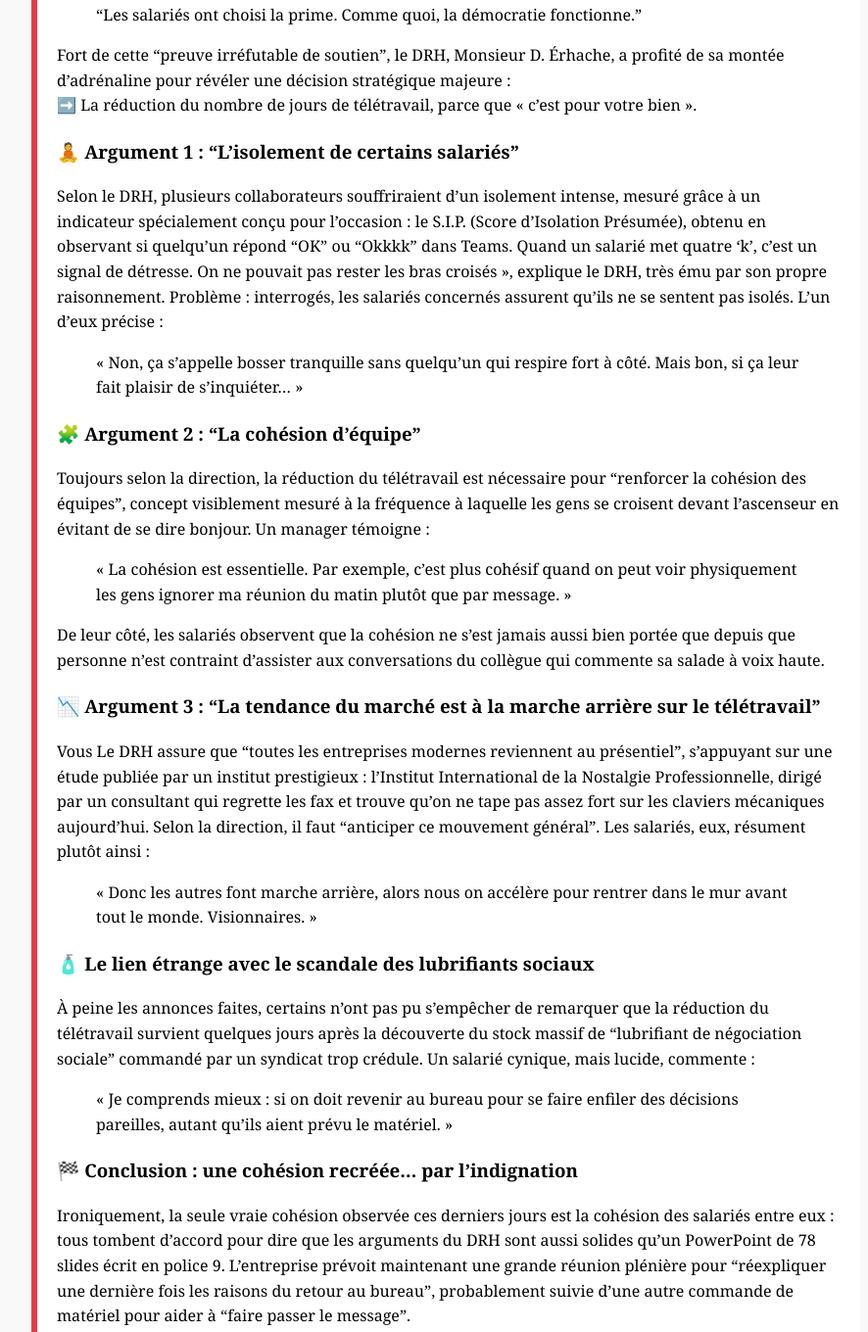
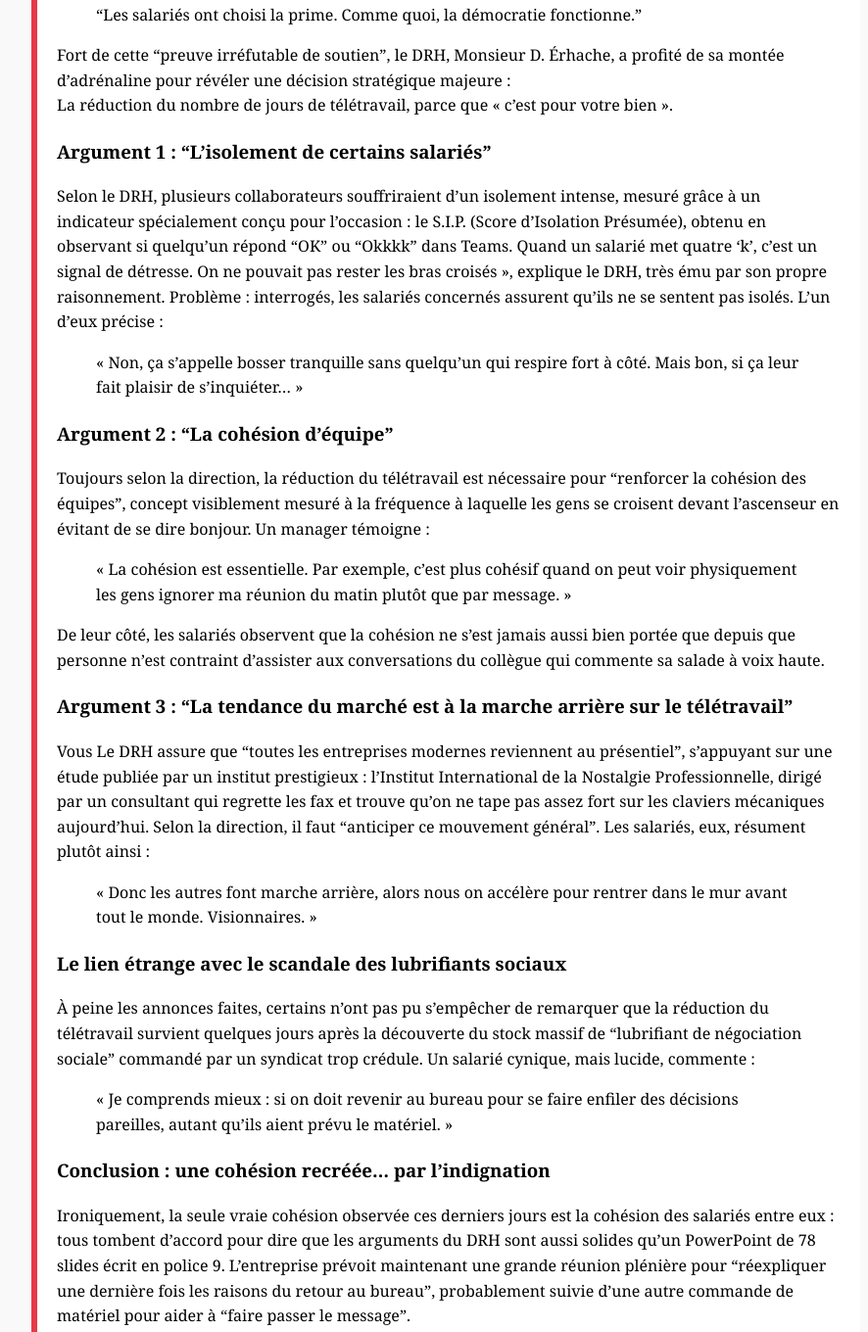
Before and after one commit to aurelie830/AdoptionFlocon, a plain HTML site: page index.html in a window 1280 px wide. Shown: the part 1909-3269 px from the top of the page at 98% size, without its empty margins (315-1201 px from the left). Drawn offline with Linux system fonts and the light colour scheme.

Commit message:
Update index.html

```diff
--- a/index.html
+++ b/index.html
@@ -184,13 +184,13 @@ Le syndicat concurrent FO’Fois a réagi immédiatement :</p>
 <blockquote>« C’est honteux. Nous, au moins, quand on doit se faire rouler dessus, on ne demande rien, on vient avec notre propre matériel. C’est une question de dignité syndicale. »</blockquote>
 <p>La CGC’Q, pas en reste, réclame un audit “de viscosité et d’intégrité”.</p>
 <br/>
-<p>📉 L’ambiance interne atteint le fond… puis creuse encore
+<p>L’ambiance interne atteint le fond… puis creuse encore
 Les groupes WhatsApp internes ont explosé en mèmes :
 un montage montrant le DRH tenant une pompe à vaseline façon “conférence TEDx : Réinventons le dialogue social”.
 un faux tutoriel intitulé : “Négociations 2025 : comment éviter que ça pique ?”
 Un salarié témoigne :</p>
 <blockquote>« On savait que ça glissait déjà, mais là on a atteint un niveau de lubrification qui dépasse les normes européennes. »</blockquote>
-<p>🧨 La direction tente de reprendre la main
+<p>La direction tente de reprendre la main
 Face à l’ampleur du scandale, une cellule de crise a été installée. Elle propose pour l’instant :
 un atelier “Dire non en restant étanche”,
 une formation managériale “Négocier sans accessoires”,
@@ -207,20 +207,20 @@ Selon nos informations, un plan de communication interne est déjà prêt :</p>
 Après un référendum interne particulièrement nuancé — “Voulez-vous une prime ou rien ?” — dont le résultat aurait stupéfié même un pangolin, la direction a annoncé fièrement :</p>
 <blockquote>“Les salariés ont choisi la prime. Comme quoi, la démocratie fonctionne.”</blockquote>
 <p>Fort de cette “preuve irréfutable de soutien”, le DRH, Monsieur D. Érhache, a profité de sa montée d’adrénaline pour révéler une décision stratégique majeure :</br>
-➡️ La réduction du nombre de jours de télétravail, parce que « c’est pour votre bien ».</p>
-<h3>🧘 Argument 1 : “L’isolement de certains salariés”</h3>
+ La réduction du nombre de jours de télétravail, parce que « c’est pour votre bien ».</p>
+<h3>Argument 1 : “L’isolement de certains salariés”</h3>
 <p>Selon le DRH, plusieurs collaborateurs souffriraient d’un isolement intense, mesuré grâce à un indicateur spécialement conçu pour l’occasion :
 le S.I.P. (Score d’Isolation Présumée), obtenu en observant si quelqu’un répond “OK” ou “Okkkk” dans Teams.
 Quand un salarié met quatre ‘k’, c’est un signal de détresse. On ne pouvait pas rester les bras croisés », explique le DRH, très ému par son propre raisonnement.
 Problème : interrogés, les salariés concernés assurent qu’ils ne se sentent pas isolés.
 L’un d’eux précise :</p>
 <blockquote>« Non, ça s’appelle bosser tranquille sans quelqu’un qui respire fort à côté. Mais bon, si ça leur fait plaisir de s’inquiéter… »</blockquote>
-<h3>🧩 Argument 2 : “La cohésion d’équipe”</h3>
+<h3>Argument 2 : “La cohésion d’équipe”</h3>
 <p>Toujours selon la direction, la réduction du télétravail est nécessaire pour “renforcer la cohésion des équipes”, concept visiblement mesuré à la fréquence à laquelle les gens se croisent devant l’ascenseur en évitant de se dire bonjour.
 Un manager témoigne :</p>
 <blockquote>« La cohésion est essentielle. Par exemple, c’est plus cohésif quand on peut voir physiquement les gens ignorer ma réunion du matin plutôt que par message. »</blockquote>
 <p>De leur côté, les salariés observent que la cohésion ne s’est jamais aussi bien portée que depuis que personne n’est contraint d’assister aux conversations du collègue qui commente sa salade à voix haute.</p>
-<h3>📉 Argument 3 : “La tendance du marché est à la marche arrière sur le télétravail”</h3>
+<h3>Argument 3 : “La tendance du marché est à la marche arrière sur le télétravail”</h3>
 <p>Vous Le DRH assure que “toutes les entreprises modernes reviennent au présentiel”, s’appuyant sur une étude publiée par un institut prestigieux :
 l’Institut International de la Nostalgie Professionnelle, dirigé par un consultant qui regrette les fax et trouve qu’on ne tape pas assez fort sur les claviers mécaniques aujourd’hui.
 Selon la direction, il faut “anticiper ce mouvement général”.
@@ -228,13 +228,13 @@ Les salariés, eux, résument plutôt ainsi :</p>
 <blockquote>
 « Donc les autres font marche arrière, alors nous on accélère pour rentrer dans le mur avant tout le monde. Visionnaires. »
 </blockquote>
-<h3>🧴 Le lien étrange avec le scandale des lubrifiants sociaux</h3>
+<h3>Le lien étrange avec le scandale des lubrifiants sociaux</h3>
 <p>À peine les annonces faites, certains n’ont pas pu s’empêcher de remarquer que la réduction du télétravail survient quelques jours après la découverte du stock massif de “lubrifiant de négociation sociale” commandé par un syndicat trop crédule.
 Un salarié cynique, mais lucide, commente :</p>
 <blockquote>
 « Je comprends mieux : si on doit revenir au bureau pour se faire enfiler des décisions pareilles, autant qu’ils aient prévu le matériel. »
 </blockquote>
-<h3>🏁 Conclusion : une cohésion recréée… par l’indignation</h3>
+<h3>Conclusion : une cohésion recréée… par l’indignation</h3>
 <p>Ironiquement, la seule vraie cohésion observée ces derniers jours est la cohésion des salariés entre eux :
 tous tombent d’accord pour dire que les arguments du DRH sont aussi solides qu’un PowerPoint de 78 slides écrit en police 9.
 L’entreprise prévoit maintenant une grande réunion plénière pour “réexpliquer une dernière fois les raisons du retour au bureau”, probablement suivie d’une autre commande de matériel pour aider à “faire passer le message”.</p>
```
